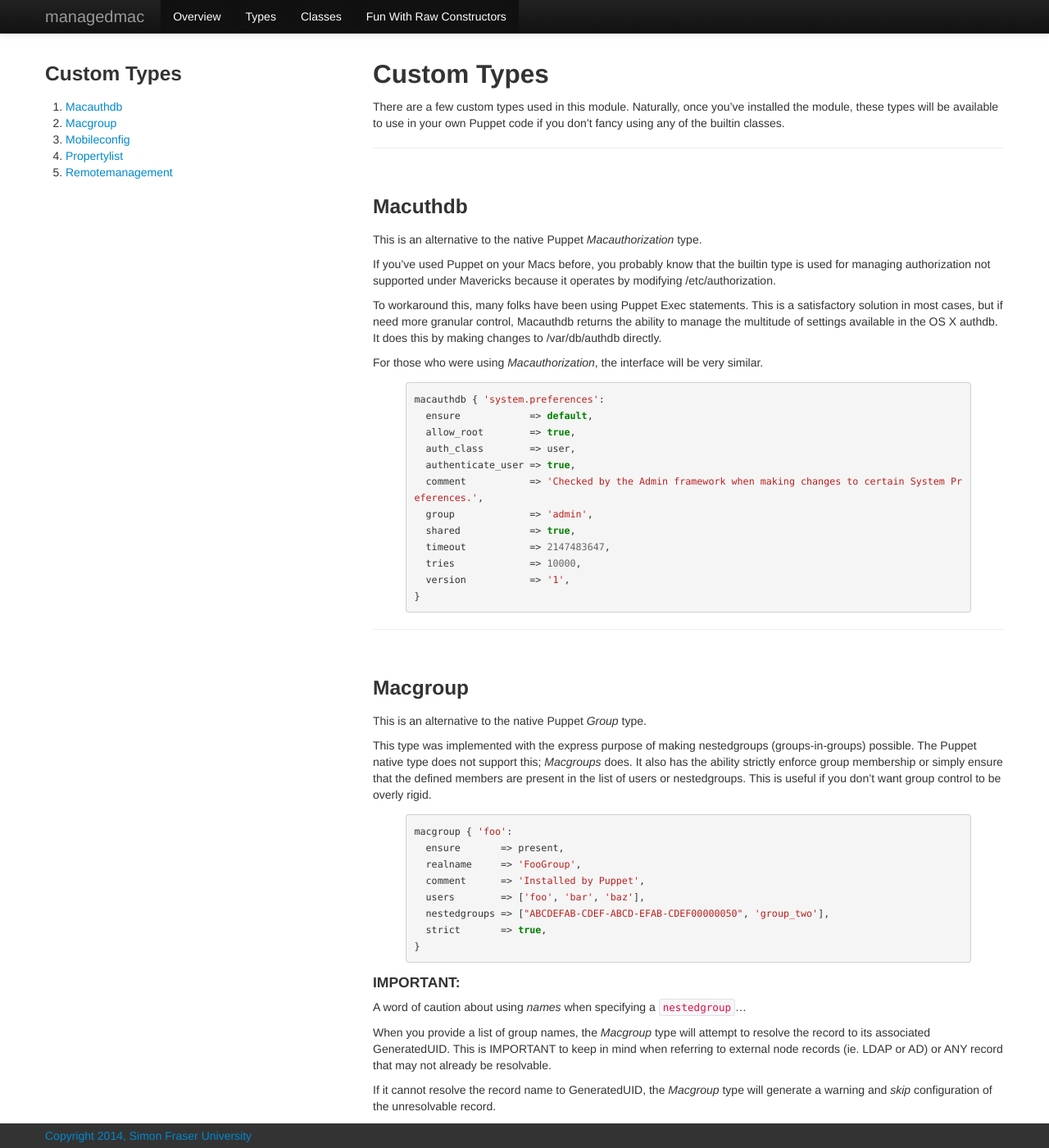
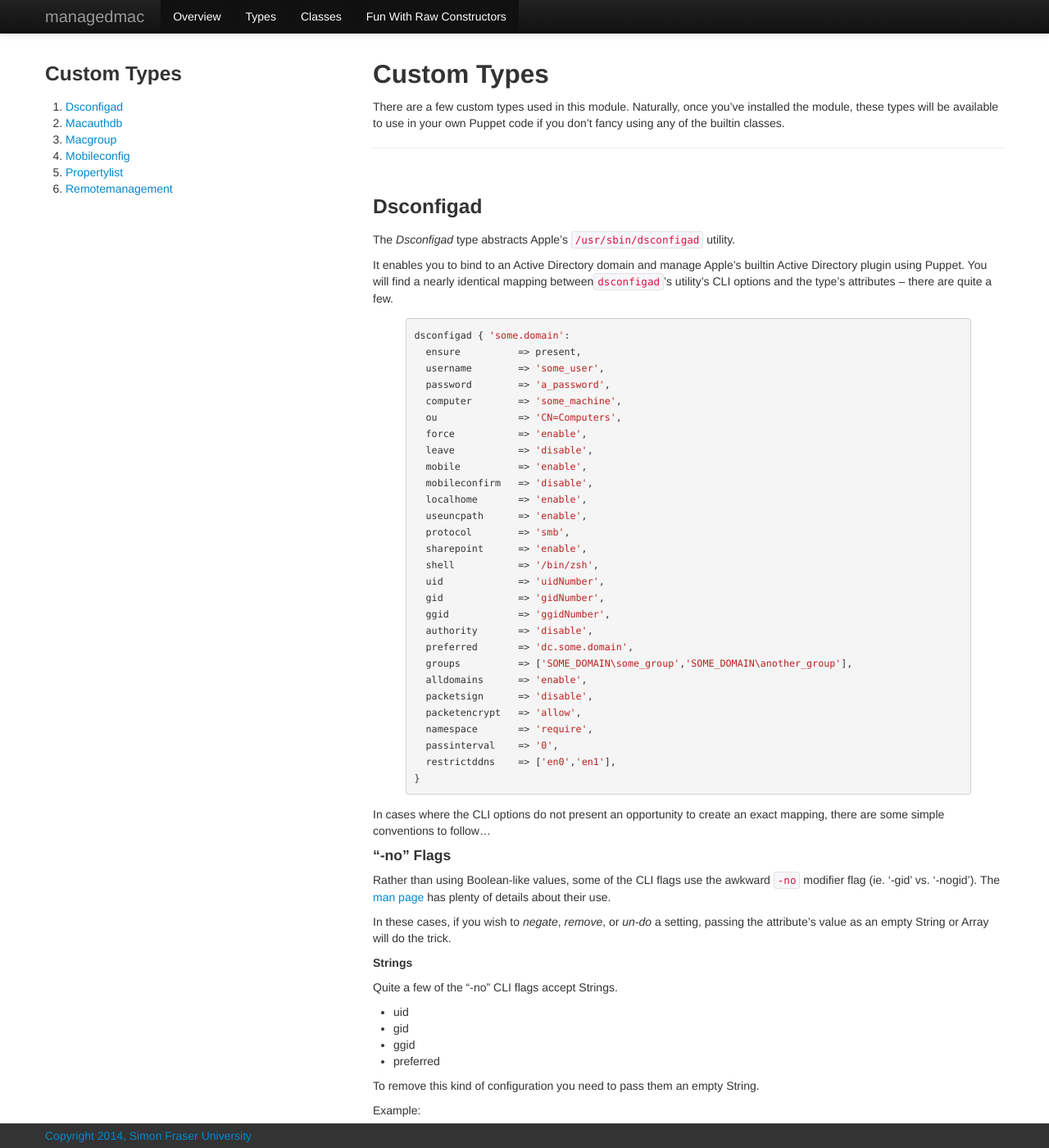
Before and after one commit to dayglojesus/managedmac, a Jekyll site: the page built from types/index.md, in a window 1280 px wide and 1400 px high. Shown: the whole window at 82% size. Built offline with Jekyll 4.4.1, drawn with Linux system fonts in a browser that asks for light colours; nearby versions of some CDN libraries; library files that are not in the unit come from our copies; Markdown is read by kramdown in place of the engine named in the settings; some of the changed text lies outside the part shown.

Commit message:
add docs for the new Dsconfigad type

```diff
--- a/_includes/type_browser.html
+++ b/_includes/type_browser.html
@@ -1,6 +1,7 @@
 <h3>Custom Types</h3>
 
 <ol>
+<li><a href="{{ site.baseurl }}/types/#Dsconfigad">Dsconfigad</a></li>
 <li><a href="{{ site.baseurl }}/types/#Macauthdb">Macauthdb</a></li>
 <li><a href="{{ site.baseurl }}/types/#Macgroup">Macgroup</a></li>
 <li><a href="{{ site.baseurl }}/types/#Mobileconfig">Mobileconfig</a></li>
--- a/types/index.md
+++ b/types/index.md
@@ -5,6 +5,87 @@ title: Custom Types
 ## Custom Types
 
 There are a few custom types used in this module. Naturally, once you've installed the module, these types will be available to use in your own Puppet code if you don't fancy using any of the builtin classes.
+
+---
+<a id="Dsconfigad"></a>
+### Dsconfigad
+
+The _Dsconfigad_ type abstracts Apple's `/usr/sbin/dsconfigad` utility.
+
+It enables you to bind to an Active Directory domain and manage Apple's builtin Active Directory plugin using Puppet. You will find a nearly identical mapping between`dsconfigad`'s utility's CLI options and the type's attributes -- there are quite a few.
+
+{% highlight Puppet %}
+dsconfigad { 'some.domain':
+  ensure          => present,
+  username        => 'some_user',
+  password        => 'a_password',
+  computer        => 'some_machine',
+  ou              => 'CN=Computers',
+  force           => 'enable',
+  leave           => 'disable',
+  mobile          => 'enable',
+  mobileconfirm   => 'disable',
+  localhome       => 'enable',
+  useuncpath      => 'enable',
+  protocol        => 'smb',
+  sharepoint      => 'enable',
+  shell           => '/bin/zsh',
+  uid             => 'uidNumber',
+  gid             => 'gidNumber',
+  ggid            => 'ggidNumber',
+  authority       => 'disable',
+  preferred       => 'dc.some.domain',
+  groups          => ['SOME_DOMAIN\some_group','SOME_DOMAIN\another_group'],
+  alldomains      => 'enable',
+  packetsign      => 'disable',
+  packetencrypt   => 'allow',
+  namespace       => 'require',
+  passinterval    => '0',
+  restrictddns    => ['en0','en1'],
+}
+{% endhighlight %}
+
+In cases where the CLI options do not present an opportunity to create an exact mapping, there are some simple conventions to follow...
+
+#### "-no" Flags
+
+Rather than using Boolean-like values, some of the CLI flags use the awkward `-no` modifier flag (ie. '-gid' vs. '-nogid'). The [man page](https://developer.apple.com/library/mac/documentation/Darwin/Reference/ManPages/man8/dsconfigad.8.html) has plenty of details about their use.
+
+In these cases, if you wish to _negate_, _remove_, or _un-do_ a setting, passing the attribute's value as an empty String or Array will do the trick.
+
+##### Strings
+
+Quite a few of the "-no" CLI flags accept Strings.
+
+* uid
+* gid
+* ggid
+* preferred
+
+To remove this kind of configuration you need to pass them an empty String.
+
+Example:
+
+{% highlight Puppet %}
+dsconfigad { 'ad.sfu.ca':
+  preferred => '',
+}
+{% endhighlight %}
+
+##### Arrays
+
+There are also a couple of CLI flags that accept comma separated lists. In these cases, you should pass the attribute an empty Array.
+
+* groups
+* restrictddns
+
+Example:
+
+{% highlight Puppet %}
+dsconfigad { 'some.domain':
+  groups => [],
+}
+{% endhighlight %}
 
 ---
 <a id="Macauthdb"></a>
```
